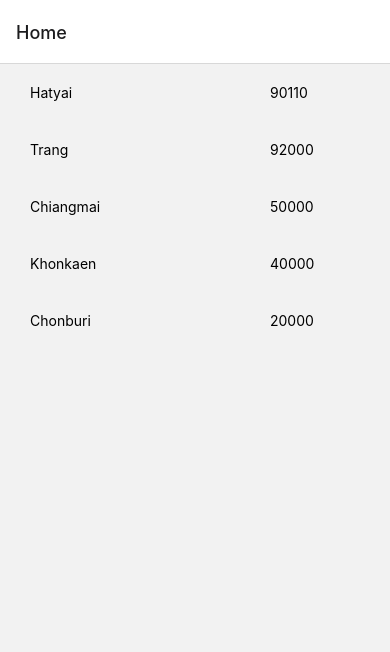
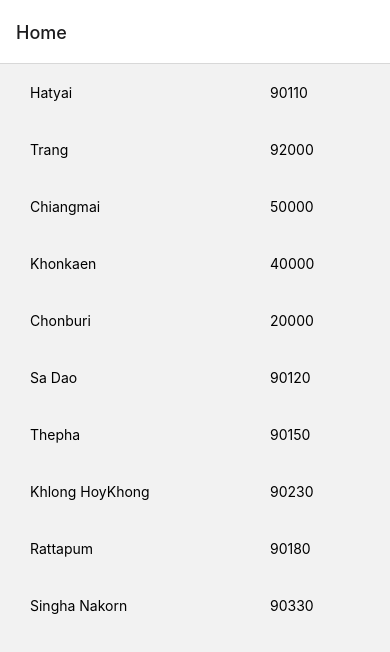
Before and after one commit to 6310110490/lab3SA04, a React Native app: screen /Home in a window 390 px wide. Shown: the top 652 px of the page. Built offline with nearby package versions, Linux system fonts and the light colour scheme.

Commit message:
commit 3

```diff
--- a/screen/ZipCodeScreen.js
+++ b/screen/ZipCodeScreen.js
@@ -4,10 +4,15 @@ import { useNavigation } from '@react-navigation/native'
 
 const availableZipItems = [
     { place: 'Hatyai', code: '90110' },
- { place: 'Trang', code: '92000' },
- { place: 'Chiangmai', code: '50000' },
- { place: 'Khonkaen', code: '40000' },
- { place: 'Chonburi', code: '20000' },
+    { place: 'Trang', code: '92000' },
+    { place: 'Chiangmai', code: '50000' },
+    { place: 'Khonkaen', code: '40000' },
+    { place: 'Chonburi', code: '20000' },
+    { place: 'Sa Dao', code: '90120' },
+    { place: 'Thepha', code: '90150' },
+    { place: 'Khlong HoyKhong', code: '90230' },
+    { place: 'Rattapum', code: '90180' },
+    { place: 'Singha Nakorn', code: '90330' },
 ]
 
 const ZipItem = ({place, code, navigation}) => (
```
